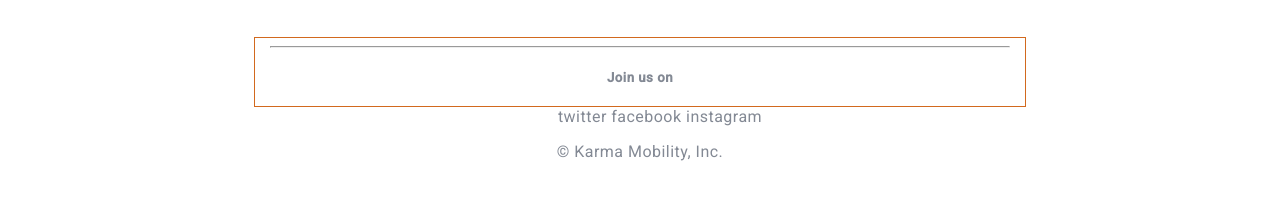
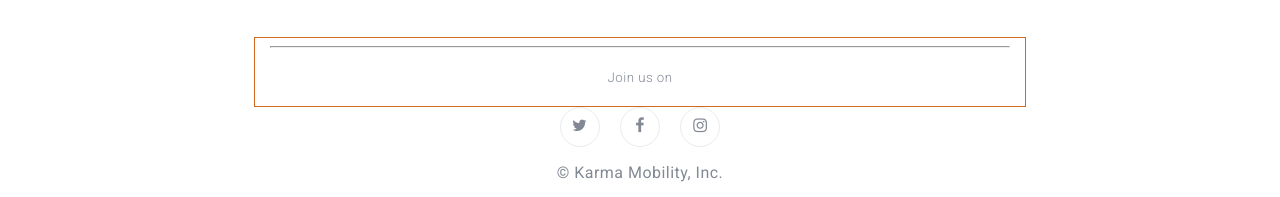
Before and after one commit to tsawrie/startup-landing-page-clone, a plain HTML site: page index.html in a window 1280 px wide. Shown: the part 1257-1454 px from the top of the page. Drawn offline with Linux system fonts and the light colour scheme.

Commit message:
Add font awesome icons to footer

```diff
--- a/css/style.css
+++ b/css/style.css
@@ -164,6 +164,22 @@ body {
 	padding-bottom: 9em;
 }
 
-.social li {
+.social h5 {
+	font-weight: 300;
+}
+
+.icons {
+	margin: 0 auto;
+	padding: 0;
+}
+
+.social .icons li {
 	display: inline-block;
+    list-style: none;
+    border: 1px solid #eaebec;
+    height: 2.5rem;
+    width: 2.5rem;
+    padding: 0.5rem 0;
+    border-radius: 100%;
+    margin: 0 0.5em;
 }
--- a/index.html
+++ b/index.html
@@ -5,6 +5,7 @@
 	<title>Document</title>
 	<link rel="stylesheet" href="css/normalize.css">
 	<link href='http://fonts.googleapis.com/css?family=Roboto:400,500,300' rel='stylesheet' type='text/css'>
+	<link rel="stylesheet" href="https://maxcdn.bootstrapcdn.com/font-awesome/4.5.0/css/font-awesome.min.css">
 	<link rel="stylesheet" href="css/style.css">
 </head>
 
@@ -66,10 +67,10 @@ height: 70px;">
 		<div class="content">
 			<hr>
 			<h5>Join us on</h5>
-			<ul>
-				<li>twitter</li>
-				<li>facebook</li>
-				<li>instagram</li>
+			<ul class="icons">
+				<li><i class="fa fa-twitter"></i></li>
+				<li><i class="fa fa-facebook"></i></li>
+				<li><i class="fa fa-instagram"></i></li>
 			</ul>
 			<p>© Karma Mobility, Inc.</p>
 		</div>
```
